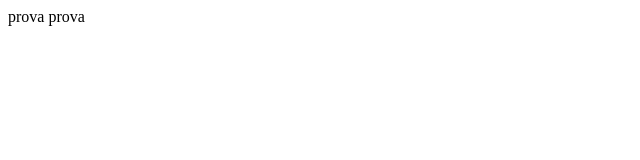
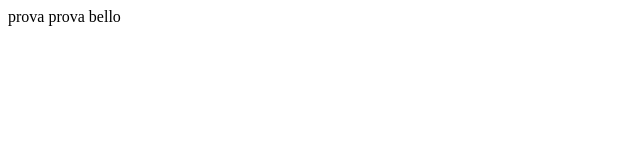
Before and after one commit to francesca24ricatti03-design/leader, a plain HTML site: page index.html in a window 1280 px wide. Shown: the full height of the page, 0-640 px from the left. Drawn offline with Linux system fonts and the light colour scheme.

Commit message:
altra modifica html

```diff
--- a/index.html
+++ b/index.html
@@ -7,5 +7,7 @@
 </head>
 <body>
     prova prova
+    bello
+
 </body>
 </html>
```
Also changed, not shown: 1 other file.
